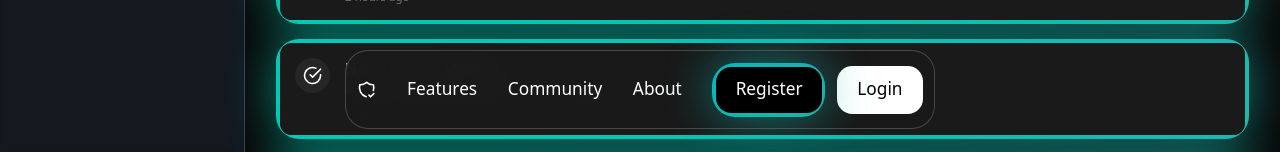
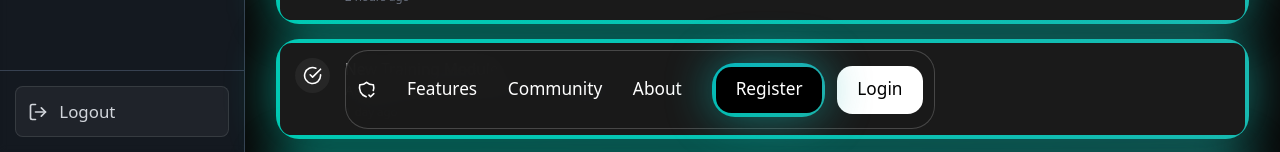
Before and after one commit to AbhinavJosephDharani/PhishShield, a React (Vite) app in the folder frontend/: page /dashboard in a window 1280 px wide. Shown: the part 648-800 px from the top of the page. Built offline with nearby package versions, Linux system fonts and the light colour scheme; sample sign-in values are in the browser's storage.

Commit message:
feat: add logout button to sidebar

```diff
--- a/frontend/src/components/ui/Sidebar.jsx
+++ b/frontend/src/components/ui/Sidebar.jsx
@@ -1,8 +1,8 @@
 import { useState } from 'react';
 import { Link, useLocation } from 'react-router-dom';
-import { FiHome, FiBook, FiUser, FiSettings, FiChevronLeft, FiChevronRight } from 'react-icons/fi';
+import { FiHome, FiBook, FiUser, FiSettings, FiChevronLeft, FiChevronRight, FiLogOut } from 'react-icons/fi';
 
-const Sidebar = () => {
+const Sidebar = ({ onLogout }) => {
   const [isCollapsed, setIsCollapsed] = useState(false);
   const location = useLocation();
 
@@ -61,6 +61,19 @@ const Sidebar = () => {
           );
         })}
       </nav>
+
+      {/* Logout Button */}
+      <div className="absolute bottom-0 left-0 right-0 p-4 border-t border-gray-700">
+        <button
+          onClick={onLogout}
+          className="flex items-center gap-3 p-3 rounded-lg text-gray-300 hover:bg-gray-700/50 w-full transition-colors"
+        >
+          <FiLogOut size={20} />
+          {!isCollapsed && (
+            <span className="font-medium">Logout</span>
+          )}
+        </button>
+      </div>
     </div>
   );
 };
--- a/frontend/src/pages/Dashboard.jsx
+++ b/frontend/src/pages/Dashboard.jsx
@@ -68,7 +68,11 @@ function Dashboard() {
     <div className="min-h-screen bg-[#0a0a0a] text-white">
       <FloatingNav />
       <div className="flex">
-        <Sidebar isCollapsed={isSidebarCollapsed} setIsCollapsed={setIsSidebarCollapsed} />
+        <Sidebar
+          isCollapsed={isSidebarCollapsed}
+          setIsCollapsed={setIsSidebarCollapsed}
+          onLogout={handleLogout}
+        />
 
         <main className={`flex-1 transition-all duration-300 ${isSidebarCollapsed ? 'ml-20' : 'ml-64'}`}>
           <div className="p-8">
```
